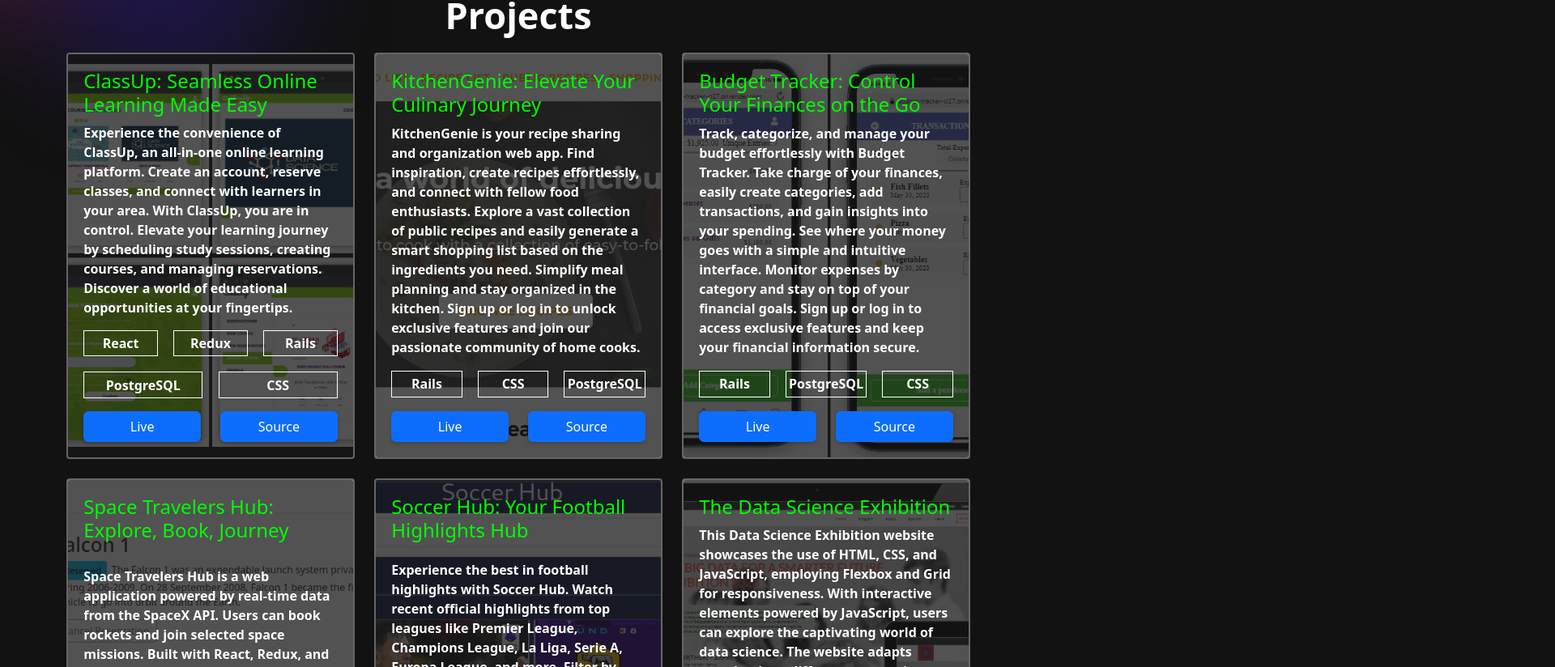
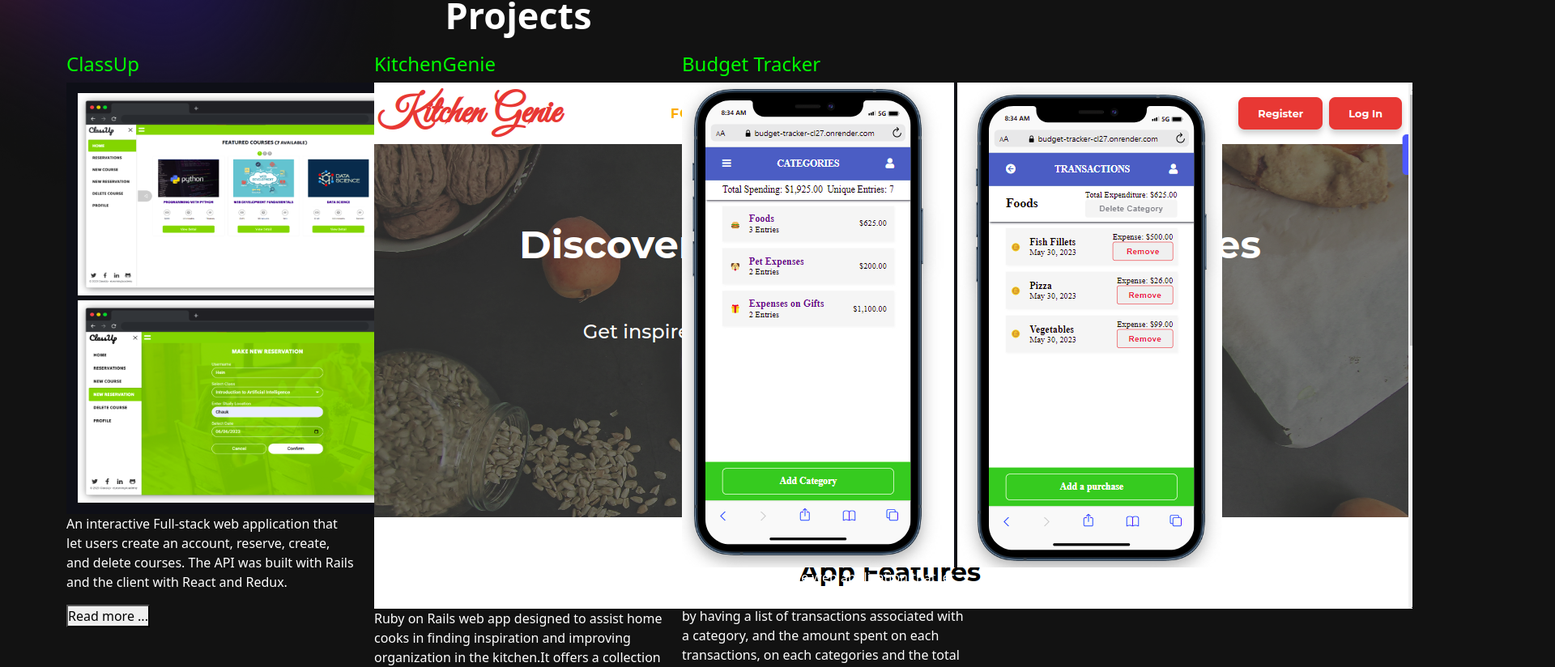
Before and after one commit to tobuya/personal_portfolio, a React (Create React App) app: page / in a window 1280 px wide. Shown: the part 1356-2180 px from the top of the page at 81% size, 1920 px wide, since content can reach past the window. Built offline with nearby package versions, Linux system fonts and the light colour scheme.

Commit message:
Refactor the code to use the ProjectDetails component

```diff
--- a/src/components/ProjectCard.js
+++ b/src/components/ProjectCard.js
@@ -1,39 +1,39 @@
 import React from 'react';
 import PropTypes from 'prop-types';
-import { Col, Button } from 'react-bootstrap';
-import { v4 as uuidv4 } from 'uuid';
 
-const ProjectCard = ({
-  projectName, description, featuredImage, technologies, live, source,
-}) => (
-  <Col sm={6} md={4}>
-    <div className="proj-imgbx" style={{ backgroundImage: `url(${featuredImage})` }}>
-      <h3 className="proj-title">{projectName}</h3>
-      <p>{description}</p>
-      <ul className="proj-technologies">
-        {technologies.map((technology) => (
-          <li key={uuidv4()}>{technology}</li>
-        ))}
-      </ul>
-      <div className="btn-live-source-container">
-        <Button className="btn-live" href={live} target="_blank" rel="noopener noreferrer">
-          Live
-        </Button>
-        <Button className="btn-source" href={source} target="_blank" rel="noopener noreferrer">
-          Source
-        </Button>
+const ProjectCard = ({ project, openDetail }) => {
+  const {
+    projectName, introduction, featuredImage,
+  } = project;
+
+  const handleOpenDetail = () => {
+    openDetail(project);
+  };
+
+  return (
+    <main>
+      <div className="project-card">
+        <h2 className="proj-title">{projectName}</h2>
+        <img className="featured-image" src={featuredImage} alt={projectName} />
+        <p>{introduction}</p>
+        <button type="button" className="close-button" onClick={handleOpenDetail}>
+          Read more ...
+        </button>
       </div>
-    </div>
-  </Col>
+    </main>
   );
+};
 
 ProjectCard.propTypes = {
+  project: PropTypes.shape({
     projectName: PropTypes.string.isRequired,
-  description: PropTypes.string.isRequired,
+    introduction: PropTypes.string.isRequired,
     featuredImage: PropTypes.string.isRequired,
     technologies: PropTypes.arrayOf(PropTypes.string).isRequired,
     live: PropTypes.string.isRequired,
     source: PropTypes.string.isRequired,
+  }).isRequired,
+  openDetail: PropTypes.func.isRequired,
 };
 
 export default ProjectCard;
--- a/src/components/Projects.js
+++ b/src/components/Projects.js
@@ -1,8 +1,10 @@
 /* eslint-disable global-require */
+import { React, useState } from 'react';
 import {
   Container, Row,
 } from 'react-bootstrap';
 import ProjectCard from './ProjectCard';
+import ProjectDetail from './ProjectDetail';
 
 const classUp = require('../assets/classup.png');
 const kitchenGenie = require('../assets/genie.png');
@@ -12,9 +14,21 @@
 const dsExpo = require('../assets/mockup.png');
 
 const Projects = () => {
+  const [selectedProject, setSelectedProject] = useState(null);
+
+  const openDetail = (project) => {
+    setSelectedProject(project);
+  };
+
+  const closeDetail = () => {
+    setSelectedProject(null);
+  };
+
   const projects = [
     {
-      projectName: 'ClassUp: Seamless Online Learning Made Easy',
+      projectName: 'ClassUp',
+      introduction: 'An interactive Full-stack web application that let users create an account, reserve, create, and delete courses. The API was built with Rails and the client with React and Redux.',
+      projectFeatures: ['Login with a username and access all features', 'Reserve online classes according to preferred time and location', 'Browse list of available courses', 'View upcoming classes and reservations'],
       description: 'Experience the convenience of ClassUp, an all-in-one online learning platform. Create an account, reserve classes, and connect with learners in your area. With ClassUp, you are in control.'
                     + ' Elevate your learning journey by scheduling study sessions, creating courses, and managing reservations. Discover a world of educational opportunities at your fingertips.',
       featuredImage: classUp,
@@ -23,7 +37,10 @@
       source: 'https://github.com/tobuya/e-learning-academy',
     },
     {
-      projectName: 'KitchenGenie: Elevate Your Culinary Journey',
+      projectName: 'KitchenGenie',
+      introduction: 'Ruby on Rails web app designed to assist home cooks in finding inspiration and improving organization in the kitchen.'
+      + 'It offers a collection of recipes, an intuitive recipe editor, and a smart shopping list feature. The app utilizes PostgreSQL for database management and Devise for user authentication. RSpec is used for testing purposes.',
+      projectFeatures: ['Create and share recipes easily', 'Browse through collection of public recipes', 'Generate shopping list based on the necessary ingredients', 'Sign up or log in to your account to access exclusive features'],
       description: 'KitchenGenie is your recipe sharing and organization web app. Find inspiration, create recipes effortlessly, and connect with fellow food enthusiasts.'
       + ' Explore a vast collection of public recipes and easily generate a smart shopping list based on the ingredients you need. Simplify meal planning and stay organized in the kitchen.'
       + ' Sign up or log in to unlock exclusive features and join our passionate community of home cooks.',
@@ -33,7 +50,9 @@
       source: 'https://github.com/tobuya/kitchen-genie',
     },
     {
-      projectName: 'Budget Tracker: Control Your Finances on the Go',
+      projectName: 'Budget Tracker',
+      introduction: 'Ruby on Rails mobile web application that let users sign-up or login to manage their budgets by having a list of transactions associated with a category, and the amount spent on each transactions, on each categories and the total spending by the user.',
+      projectFeatures: ['Easily create categories to track transactions', 'Introduce new transactions associated with a category', 'See money spent on each category', 'Sign up or log in to your account to access'],
       description: 'Track, categorize, and manage your budget effortlessly with Budget Tracker. Take charge of your finances, easily create categories, add transactions, and gain insights into your spending.'
       + ' See where your money goes with a simple and intuitive interface. Monitor expenses by category and stay on top of your financial goals.'
       + ' Sign up or log in to access exclusive features and keep your financial information secure.',
@@ -43,7 +62,9 @@
       source: 'https://github.com/tobuya/budget_tracker',
     },
     {
-      projectName: 'Space Travelers Hub: Explore, Book, Journey',
+      projectName: 'Space Travelers Hub',
+      introduction: 'A SpaceX-API powered web application built with React, Redux and React Bootstrap. It is based on real live rockets, dragons and missions data and users can reserve or book the services as well as view their reservations.',
+      projectFeatures: ['Join selected space missions', 'Book rockets', 'Join selected space dragons', 'View reservations and bookings'],
       description: 'Space Travelers Hub is a web application powered by real-time data from the SpaceX API. Users can book rockets and join selected space missions. Built with React, Redux, and React Bootstrap, it offers an immersive experience for space enthusiasts. Get ready to embark on exciting space adventures!',
       featuredImage: spaceTravelers,
       technologies: ['React', 'Redux', 'Bootstrap', 'CSS'],
@@ -51,7 +72,9 @@
       source: 'https://github.com/tobuya/space_travelers_hub',
     },
     {
-      projectName: 'Soccer Hub: Your Football Highlights Hub',
+      projectName: 'Soccer Hub',
+      introduction: 'A React and Redux web application based on ScoreBat free video API data to display the official  football highlights of recent matches grouped by the football league names.',
+      projectFeatures: ['Filter recent videos highlights by competition name', 'Display all recent highlights in the selected competition', 'Click on a highlight of choice to watch the official match highlight'],
       description: 'Experience the best in football highlights with Soccer Hub. Watch recent official highlights from top leagues like Premier League, Champions League, La Liga, Serie A, Europa League, and more. Filter by competition, view all recent highlights, and click to watch your chosen match highlight. Never miss a moment of football action.',
       featuredImage: soccerHub,
       technologies: ['React', 'Redux', 'CSS'],
@@ -60,6 +83,8 @@
     },
     {
       projectName: 'The Data Science Exhibition',
+      introduction: 'A simple mobile-first responsive and interactive promotional web application based on AI & Big Data Exhibition scheduled for Math lovers, Data engineers and Data scientists.',
+      projectFeatures: ['Responsiveness', 'Interactivity'],
       description: 'This Data Science Exhibition website showcases the use of HTML, CSS, and JavaScript, employing Flexbox and Grid for responsiveness. With interactive elements powered by JavaScript, users can explore the captivating world of data science. The website adapts seamlessly to different screen sizes and follows HTML5 semantics for proper structure. Experience the dynamic fusion of responsive design, interactivity, and data science in this captivating web project.',
       featuredImage: dsExpo,
       technologies: ['JavaScript', 'CSS', 'HTML'],
@@ -77,16 +102,19 @@
             <ProjectCard
               // eslint-disable-next-line react/no-array-index-key
               key={index}
-              projectName={project.projectName}
-              description={project.description}
-              featuredImage={project.featuredImage}
-              technologies={project.technologies}
-              live={project.live}
-              source={project.source}
+              project={project}
+              openDetail={openDetail}
             />
           ))}
         </Row>
       </Container>
+
+      {selectedProject && (
+        <ProjectDetail
+          project={selectedProject}
+          closeDetail={closeDetail}
+        />
+      )}
     </section>
   );
 };
```
Lines whose indentation alone changed are shown as unchanged.
